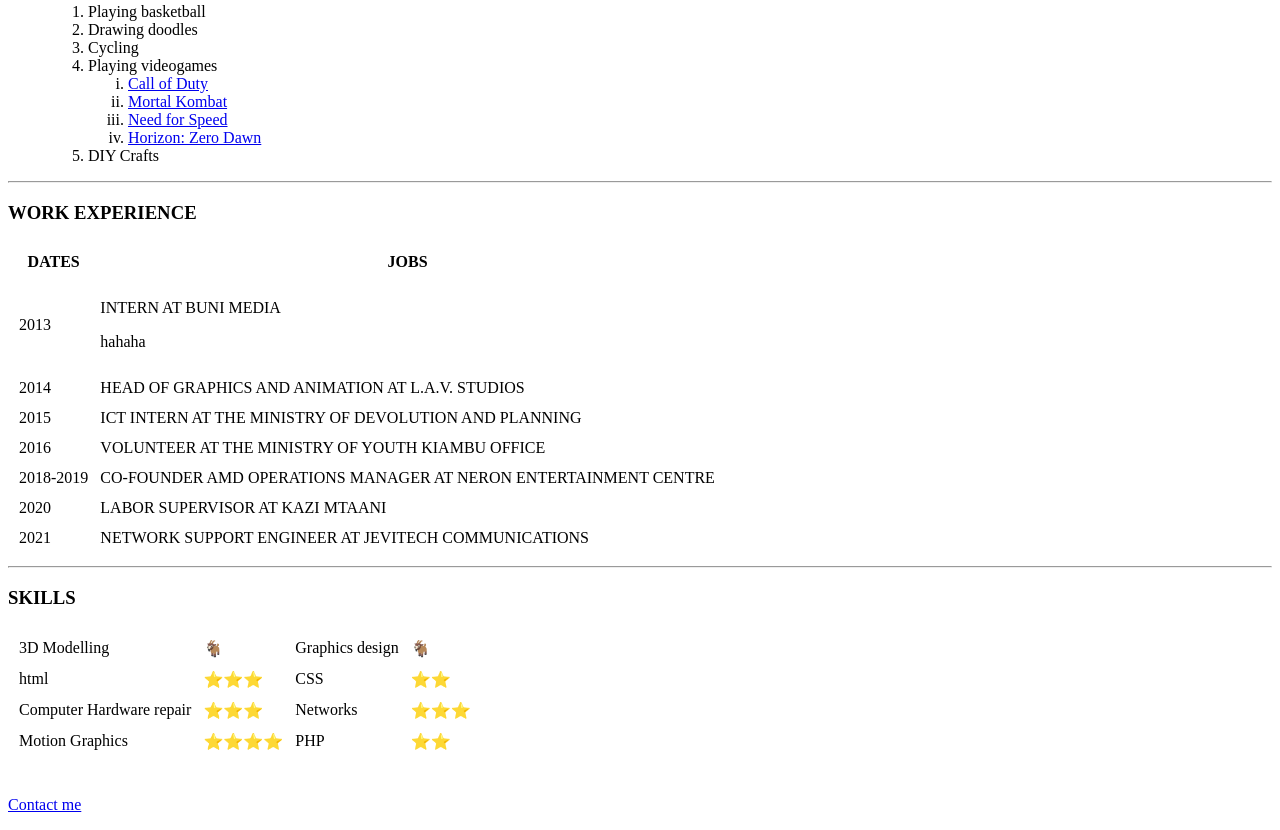
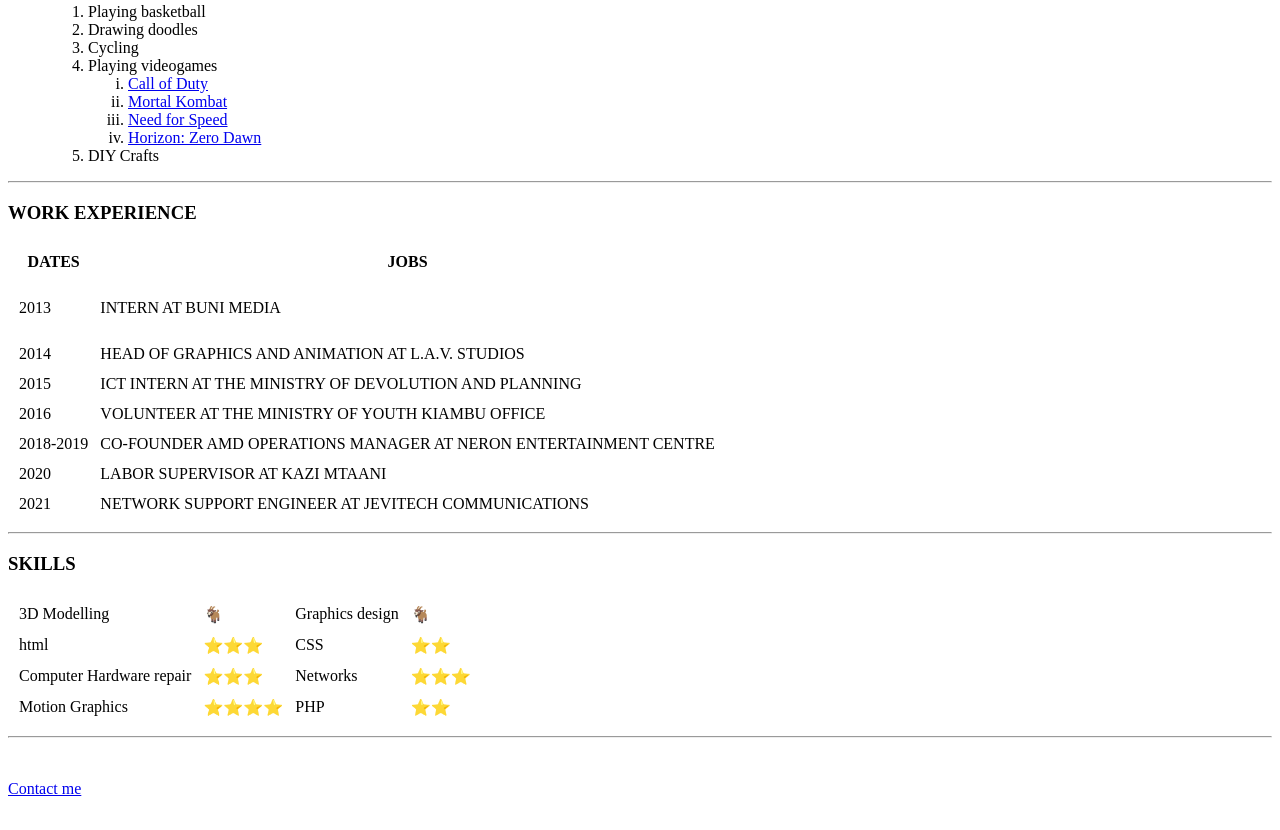
Before and after one commit to Waruhiu/CV, a plain HTML site: page index.html in a window 1280 px wide. Shown: the part 778-1608 px from the top of the page. Drawn offline with Linux system fonts and the light colour scheme.

Commit message:
add horizontal rule before contact me

```diff
--- a/index.html
+++ b/index.html
@@ -65,7 +65,6 @@
       <td>2013</td>
       <td>
         <p>INTERN AT BUNI MEDIA</p>
-        <p>hahaha</p>
       </td>
     </tr>
 
@@ -118,6 +117,7 @@
       <td>Motion Graphics</td> <td>⭐⭐⭐⭐</td> <td>PHP</td> <td>⭐⭐</td>
     </tr>
   </table>
+    <hr>
   <br>
   <p><a href="contacts.html">Contact me</a></p>
   </body>
```
